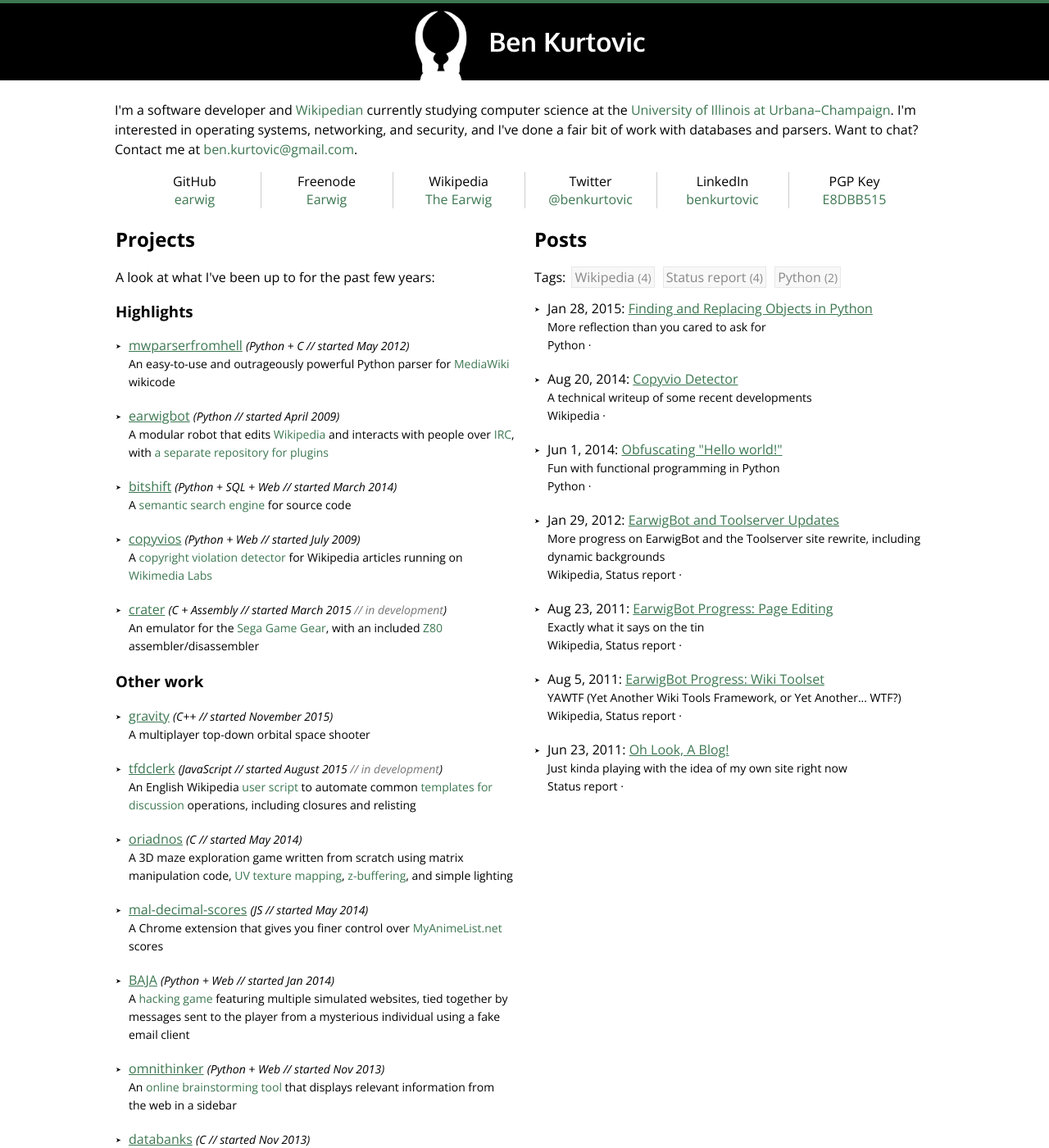
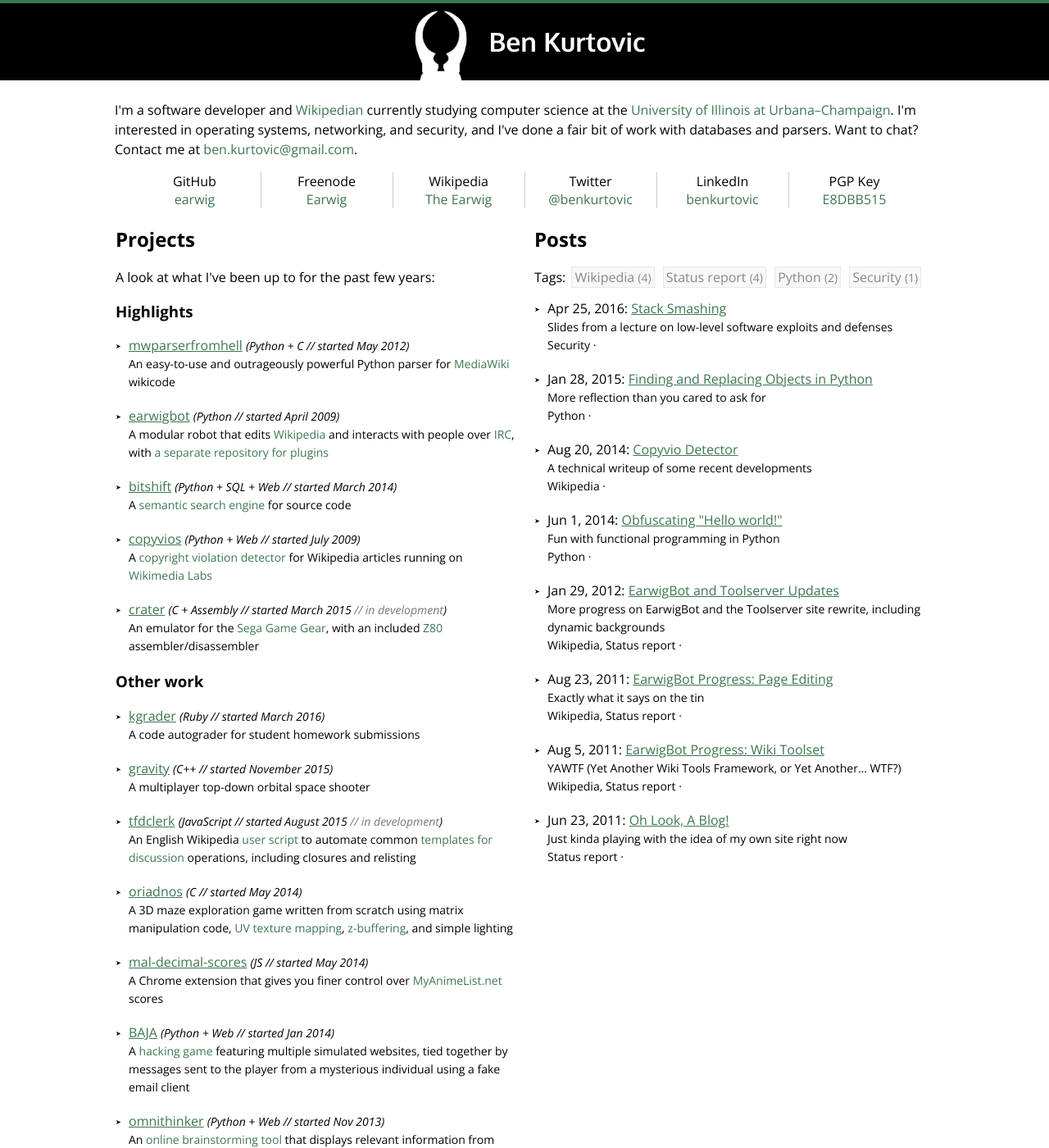
Before and after one commit to earwig/benkurtovic.com, a Jekyll site: the page built from index.html, in a window 1280 px wide and 1400 px high. Shown: the whole window at 82% size. Built offline with Jekyll 4.4.1, drawn with Linux system fonts in a browser that asks for light colours; nearby versions of some CDN libraries; comment, search, counter and statistics services are not loaded.

Commit message:
Add new post; add kgrader; update highlighter.

```diff
--- a/_config.yml
+++ b/_config.yml
@@ -1,5 +1,5 @@
 safe:        true
 lsi:         false
-highlighter: pygments
+highlighter: rouge
 markdown:    kramdown
 url:         https://benkurtovic.com
--- /dev/null
+++ b/_posts/2016-04-25-stack-smashing.md
@@ -0,0 +1,20 @@
+---
+layout: post
+title: Stack Smashing
+tags: Security
+description: Slides from a lecture on low-level software exploits and defenses
+---
+
+Not much to say about recent work, but I'd like to share a lecture I wrote for
+the honors section of the
+[systems programming course](https://cs.illinois.edu/courses/profile/CS241)
+I am helping teach. It's a broad overview on
+[stack buffer overflow](https://en.wikipedia.org/wiki/Stack_buffer_overflow)
+exploits and common defenses, for the newbie systems programmer, with a few
+pretty diagrams that I spent way too much time on...
+
+(Apologies about the PDF viewer if it's not looking quite right. [You can view the slides directly](/static/content/stack-smashing.pdf).)
+
+<object data="/static/content/stack-smashing.pdf#zoom=150" type="application/pdf" width="100%" height="600px">
+   <p><a href="/static/content/stack-smashing.pdf">View PDF</a></p>
+</object>
--- a/index.html
+++ b/index.html
@@ -25,6 +25,10 @@ projects:
           incomplete:  yes
           description: An emulator for the <a href="https://en.wikipedia.org/wiki/Sega_Game_Gear">Sega Game Gear</a>, with an included <a href="https://en.wikipedia.org/wiki/Zilog_Z80">Z80</a> assembler/disassembler
     others:
+        - name:        kgrader
+          langs:       Ruby
+          started:     March 2016
+          description: A code autograder for student homework submissions
         - name:        gravity
           repo:        EnacheB/Gravity
           langs:       C++
```
Also changed, not shown: 1 other file.
